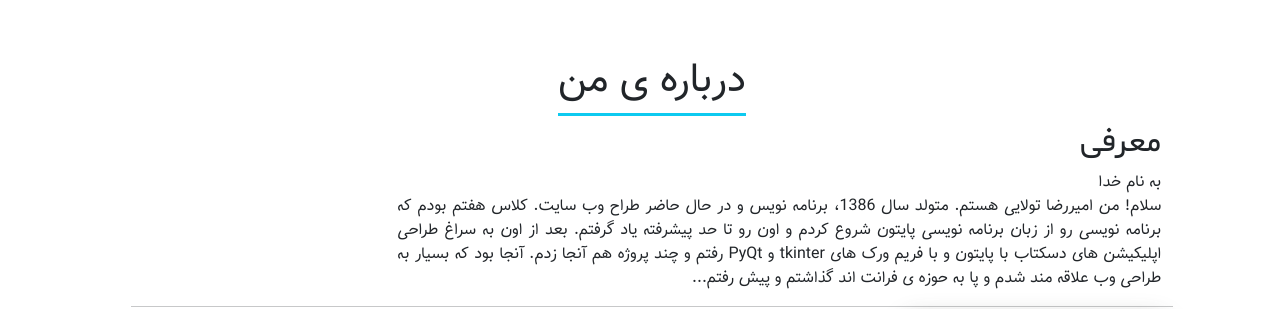
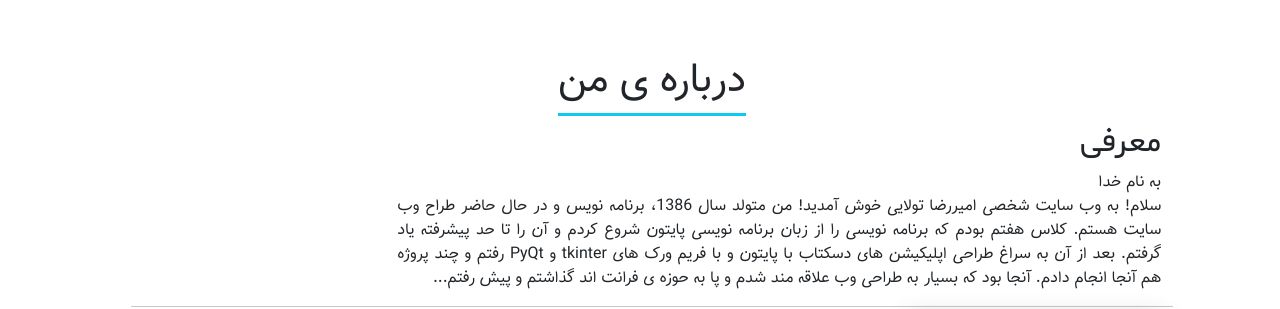
Before and after one commit to AR-Tavallaei/ar-tavallaei.github.io, a plain HTML site: page index.html in a window 1280 px wide. Shown: the part 644-953 px from the top of the page. Drawn offline with Linux system fonts and the light colour scheme.

Commit message:
Update index.html

```diff
--- a/index.html
+++ b/index.html
@@ -77,7 +77,7 @@
                         <div class="col-9">
                             <h2> معرفی </h2>
                             <pre class="text-reset text-wrap overflow-hidden fs-6"> به نام خدا <br>
-        سلام! من امیررضا تولایی هستم. متولد سال 1386، برنامه نویس و در حال حاضر طراح وب سایت. کلاس هفتم بودم که برنامه نویسی رو از زبان برنامه نویسی پایتون شروع کردم و اون رو تا حد پیشرفته یاد گرفتم. بعد از اون به سراغ طراحی اپلیکیشن های دسکتاب با پایتون و با فریم ورک های tkinter و PyQt رفتم و چند پروژه هم آنجا زدم. آنجا بود که بسیار به طراحی وب علاقه مند شدم و پا به حوزه ی فرانت اند گذاشتم و پیش رفتم...
+        سلام! به وب سایت شخصی امیررضا تولایی خوش آمدید! من متولد سال 1386، برنامه نویس و در حال حاضر طراح وب سایت هستم. کلاس هفتم بودم که برنامه نویسی را از زبان برنامه نویسی پایتون شروع کردم و آن را تا حد پیشرفته یاد گرفتم. بعد از آن به سراغ طراحی اپلیکیشن های دسکتاب با پایتون و با فریم ورک های tkinter و PyQt رفتم و چند پروژه هم آنجا انجام دادم. آنجا بود که بسیار به طراحی وب علاقه مند شدم و پا به حوزه ی فرانت اند گذاشتم و پیش رفتم...
                             </pre>
                         </div>
                     </div>
```
